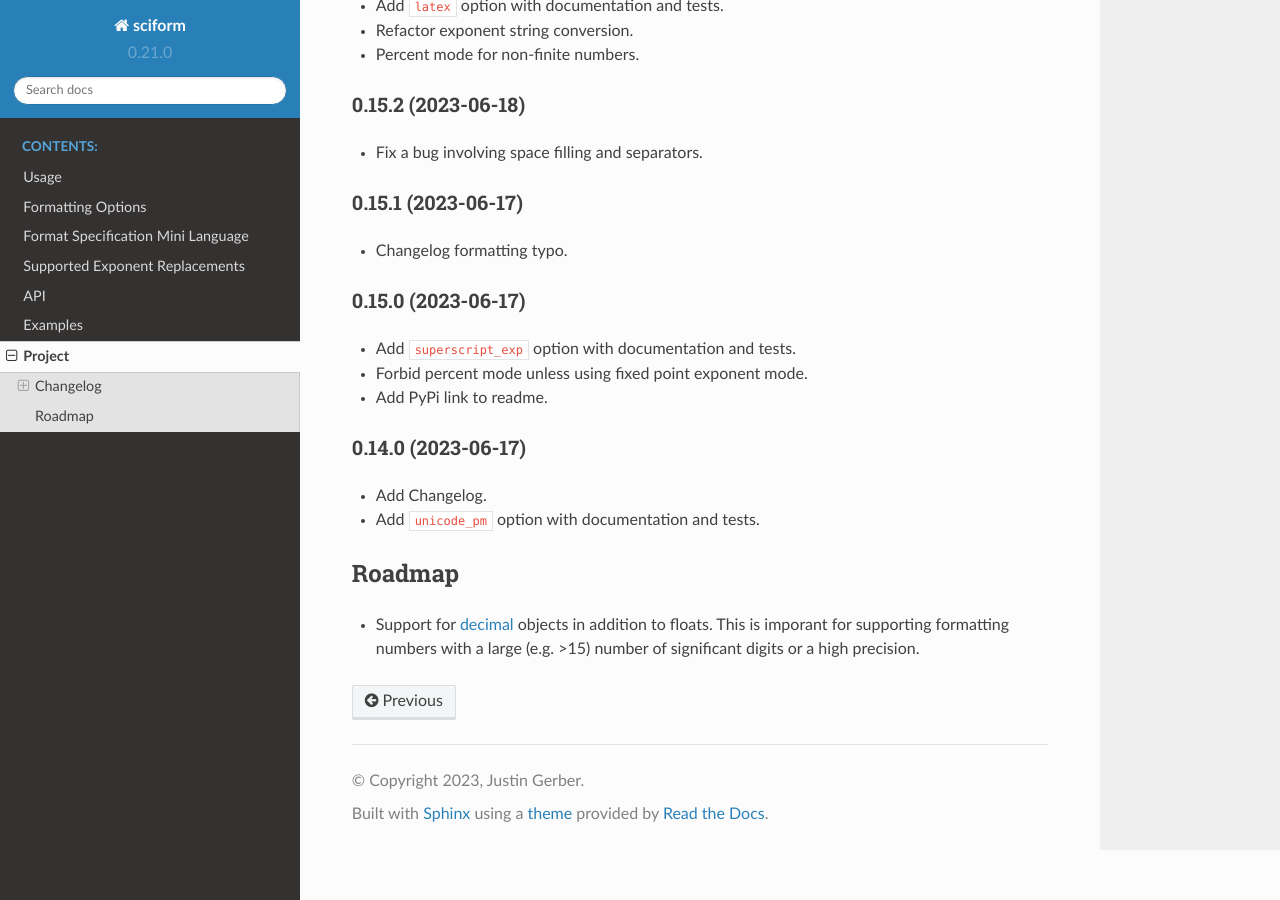
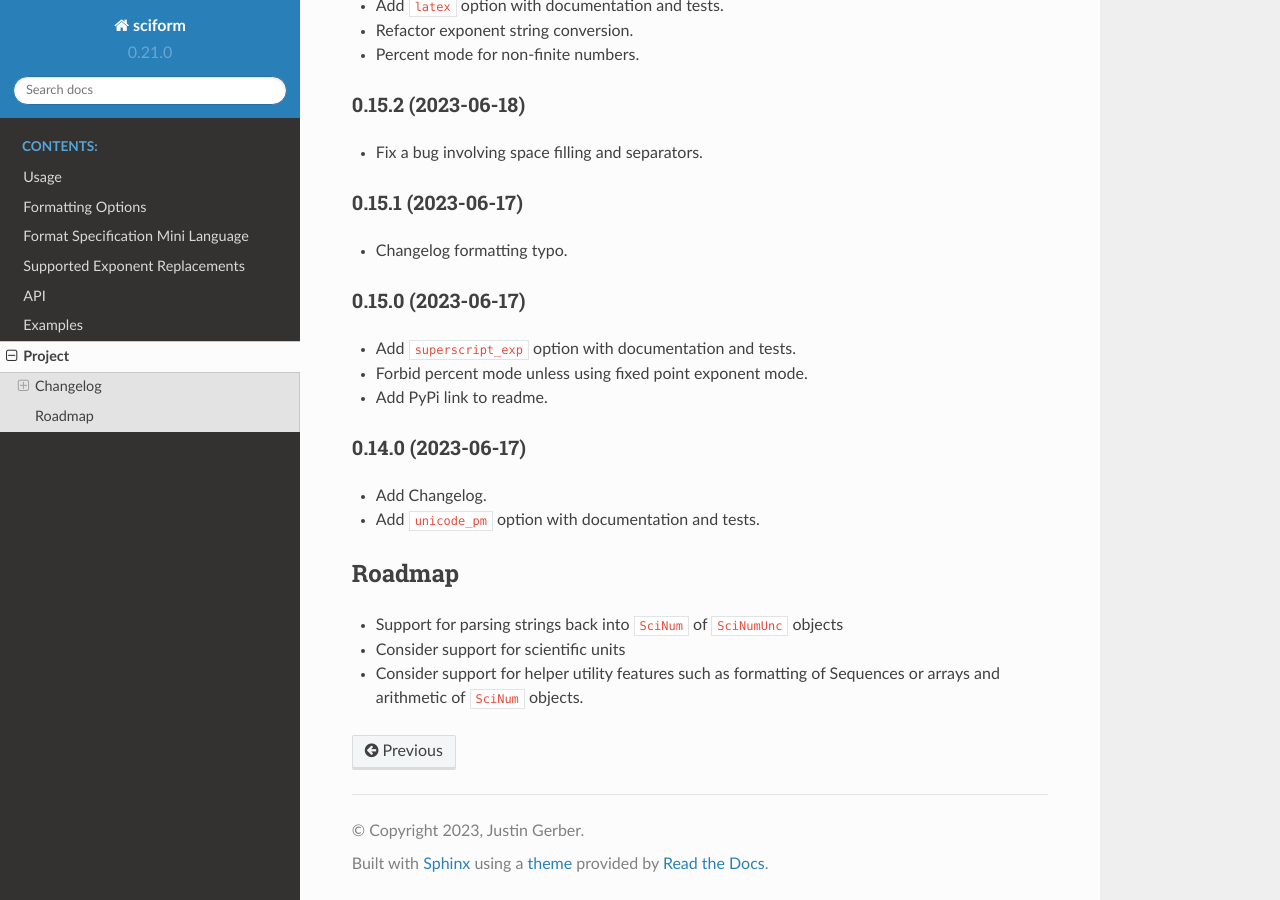
Before and after one commit to jagerber48/sciform, a Sphinx documentation site: the page built from docs/source/project.rst, in a window 1280 px wide and 900 px high, scrolled down 1717 px. Built offline with Sphinx 7.4.7 and the Read the Docs theme 2.0.0, drawn with Linux system fonts in a browser that asks for light colours.

Commit message:
update roadmap

```diff
--- a/docs/source/project.rst
+++ b/docs/source/project.rst
@@ -10,8 +10,8 @@ Changelog
 Roadmap
 =======
 
-* Support for
-  `decimal <https://docs.python.org/3/library/decimal.html#module-decimal>`_
-  objects in addition to floats. This is imporant for supporting
-  formatting numbers with a large (e.g. >15) number of significant
-  digits or a high precision.
+* Support for parsing strings back into ``SciNum`` of ``SciNumUnc``
+  objects
+* Consider support for scientific units
+* Consider support for helper utility features such as formatting of
+  Sequences or arrays and arithmetic of ``SciNum`` objects.
```
